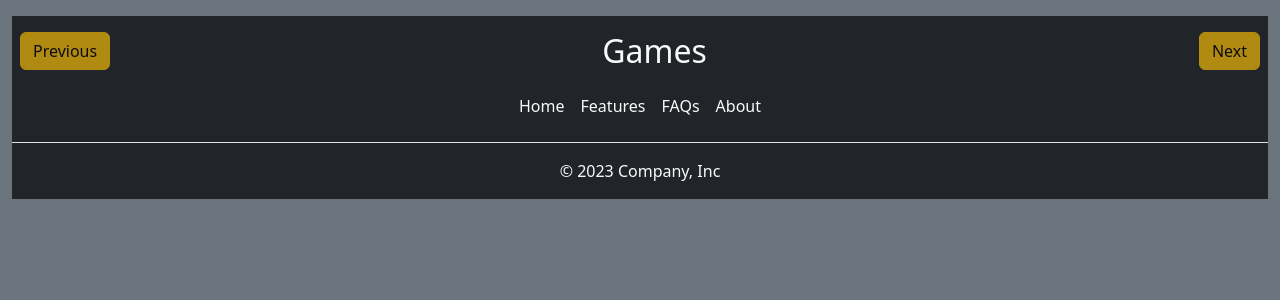
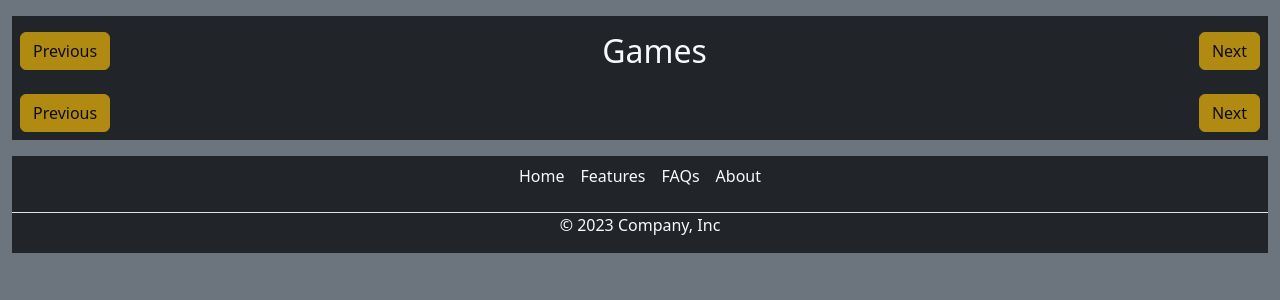
Before and after one commit to Brando129/game_vault, a Python web app: template flask_app/templates/games.html in a window 1280 px wide. Shown: the part 92-392 px from the top of the page. Run offline with Jinja, Linux system fonts and the light colour scheme; the template is opened without the code that fills it, so the values that code supplies are empty.

Commit message:
Made make_request function for rendering "games".

```diff
--- a/flask_app/templates/games.html
+++ b/flask_app/templates/games.html
@@ -33,11 +33,15 @@
             </div>
         </header>
         <div class="d-flex justify-content-between align-items-center bg-dark p-2">
-            <a href="{{ info.previous_page if info.previous_page else '#' }}"
-                class="btn btn-warning {{ 'disabled' if not info.previous_page else '' }}">Previous</a>
+            <form action="/url/set" method="POST">
+                <input type="hidden" name="url" value="{{ info.previous_page }}">
+                <button type="submit" class="btn btn-warning {{ 'disabled' if not info.previous_page else '' }}">Previous</button>
+            </form>
             <h2 class="text-center text-light my-2">Games</h2>
-            <a href="{{ info.next_page if info.next_page else '#' }}"
-                class="btn btn-warning {{ 'disabled' if not info.next_page else '' }}">Next</a>
+            <form action="/url/set" method="POST">
+                <input type="hidden" name="url" value="{{ info.next_page }}">
+                <button type="submit" class="btn btn-warning {{ 'disabled' if not info.next_page else '' }}">Next</button>
+            </form>
         </div>
         <div class="d-flex flex-wrap main-content">
             {% for game in games %}
@@ -65,12 +69,18 @@
                 </div>
             {% endfor %}
         </div>
-        <!-- <div class="d-flex justify-content-between align-items-center bg-dark p-2 mb-3">
-            <a class="btn btn-warning" href="#">Prev</a>
-            <a class="btn btn-warning" href="#">Next</a>
-        </div> -->
+        <div class="d-flex justify-content-between align-items-center bg-dark p-2 mb-3">
+            <form action="/url/set" method="POST">
+                <input type="hidden" name="url" value="{{ info.previous_page }}">
+                <button type="submit" class="btn btn-warning {{ 'disabled' if not info.previous_page else '' }}">Previous</button>
+            </form>
+            <form action="/url/set" method="POST">
+                <input type="hidden" name="url" value="{{ info.next_page }}">
+                <button type="submit" class="btn btn-warning {{ 'disabled' if not info.next_page else '' }}">Next</button>
+            </form>
+        </div>
         <footer class="bg-dark">
-            <ul class="nav justify-content-center border-bottom pb-3 mb-3">
+            <ul class="nav justify-content-center border-bottom pb-3">
                 <li class="nav-item"><a href="/homepage" class="nav-link px-2 text-light">Home</a></li>
                 <li class="nav-item"><a href="#" class="nav-link px-2 text-light">Features</a></li>
                 <li class="nav-item"><a href="#" class="nav-link px-2 text-light">FAQs</a></li>
```
Also changed, not shown: flask_app/controllers/controllers_games.py (+22 -11 lines).
